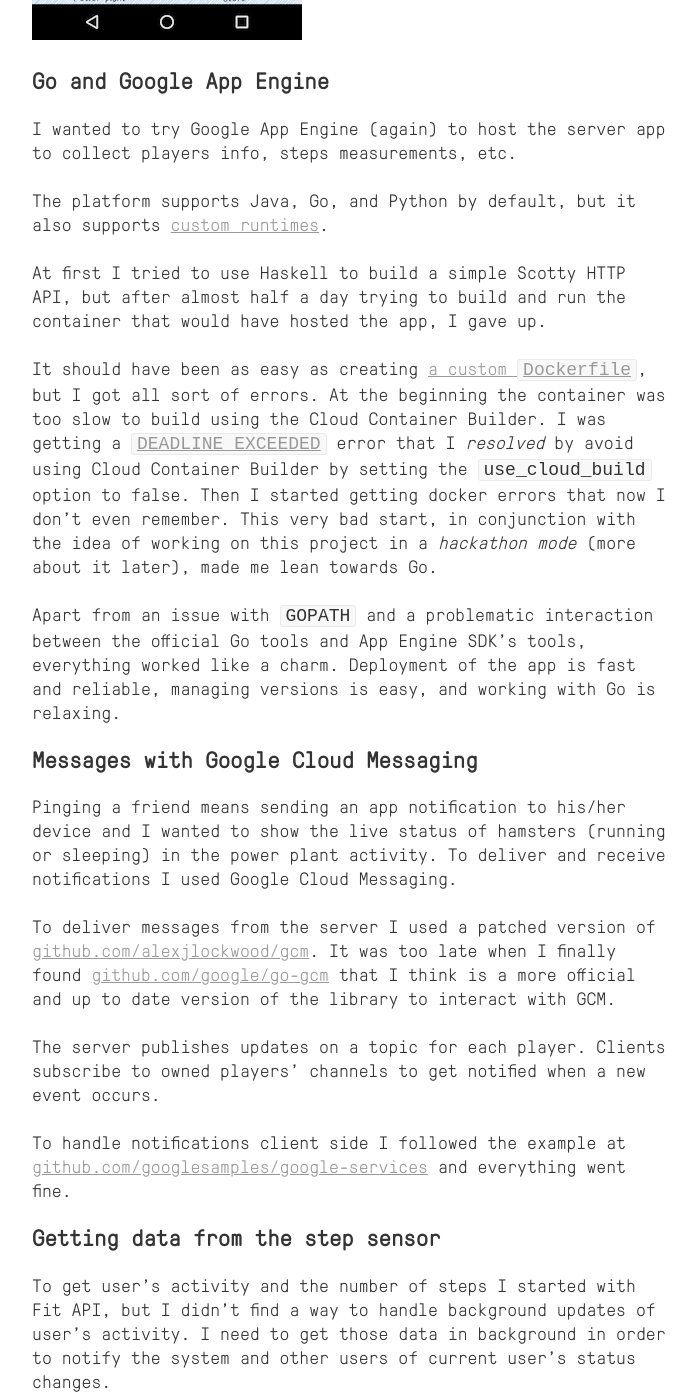
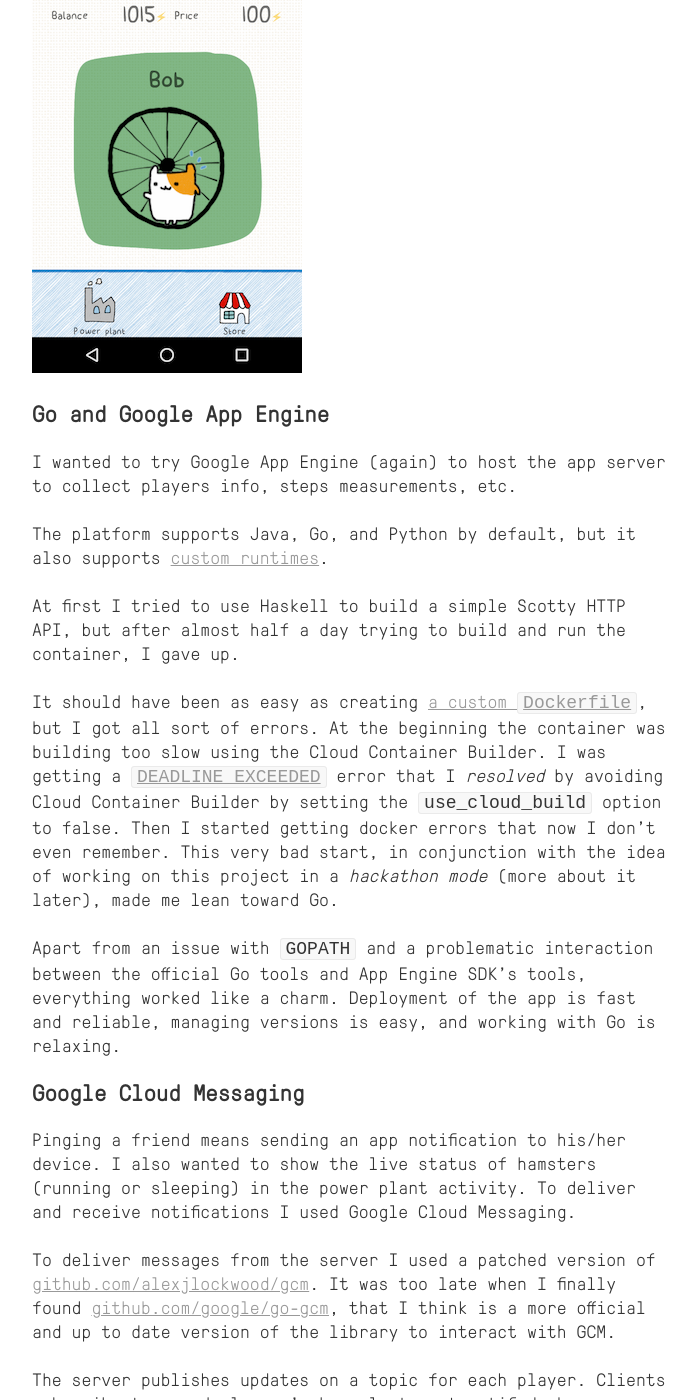
Before and after one commit to curlybracketshq/giovanni.curlybrackets.it, a Jekyll site: the page built from _posts/2016-04-16-android-experiment-contest-post-mortem.markdown, in a window 1280 px wide and 1400 px high, scrolled down 1998 px. Shown: the whole window, without its empty margins (288-984 px from the left). Built offline with Jekyll 4.4.1, drawn with Linux system fonts in a browser that asks for light colours; comment, search, counter and statistics services are not loaded; some of the changed text lies outside the part shown.

Commit message:
Minor updates to latest post
See https://via.hypothes.is/http://www.focustheweb.com/2016/04/16/android-experiment-contest-post-mortem.html

```diff
--- a/_posts/2016-04-16-android-experiment-contest-post-mortem.markdown
+++ b/_posts/2016-04-16-android-experiment-contest-post-mortem.markdown
@@ -45,7 +48,7 @@
 
 ### Go and Google App Engine
 
-I wanted to try Google App Engine (again) to host the server app to collect
+I wanted to try Google App Engine (again) to host the app server to collect
 players info, steps measurements, etc.
 
 The platform supports Java, Go, and Python by default, but it also supports
@@ -53,28 +56,27 @@
 runtimes](https://cloud.google.com/appengine/docs/flexible/custom-runtimes/build).
 
 At first I tried to use Haskell to build a simple Scotty HTTP API, but after
-almost half a day trying to build and run the container that would have hosted
-the app, I gave up.
+almost half a day trying to build and run the container, I gave up.
 
 It should have been as easy as creating [a custom
 `Dockerfile`](http://andywhardy.blogspot.com/2016/01/haskell-rest-api-on-google-app-engine.html),
-but I got all sort of errors. At the beginning the container was too slow to
-build using the Cloud Container Builder. I was getting a
+but I got all sort of errors. At the beginning the container was building too
+slow using the Cloud Container Builder. I was getting a
 [`DEADLINE_EXCEEDED`](https://groups.google.com/d/msg/google-cloud-sdk/DuOdQPy9PoQ/Y9PfXSiXKQAJ)
-error that I *resolved* by avoid using Cloud Container Builder by setting the
+error that I *resolved* by avoiding Cloud Container Builder by setting the
 `use_cloud_build` option to false. Then I started getting docker errors that now
 I don't even remember. This very bad start, in conjunction with the idea of
 working on this project in a *hackathon mode* (more about it later), made me
-lean towards Go.
+lean toward Go.
 
 Apart from an issue with `GOPATH` and a problematic interaction between the
 official Go tools and App Engine SDK's tools, everything worked like a charm.
 Deployment of the app is fast and reliable, managing versions is easy, and
 working with Go is relaxing.
 
-### Messages with Google Cloud Messaging
+### Google Cloud Messaging
 
-Pinging a friend means sending an app notification to his/her device and I
+Pinging a friend means sending an app notification to his/her device. I also
 wanted to show the live status of hamsters (running or sleeping) in the power
 plant activity. To deliver and receive notifications I used Google Cloud
 Messaging.
@@ -82,7 +84,7 @@
 To deliver messages from the server I used a patched version of
 [github.com/alexjlockwood/gcm](https://github.com/alexjlockwood/gcm). It was too
 late when I finally found
-[github.com/google/go-gcm](https://github.com/google/go-gcm) that I think is a
+[github.com/google/go-gcm](https://github.com/google/go-gcm), that I think is a
 more official and up to date version of the library to interact with GCM.
 
 The server publishes updates on a topic for each player. Clients subscribe to
@@ -119,8 +121,8 @@
 screen.
 
 It also turns out that all the drawable resources that you put in the generic
-`res/drawable` directory are handled as *mdpi* resources, and the system scales
-the low density version to the target device's density.
+`res/drawable` directory are handled as *mdpi* resources. Android by default
+scales the low density drawable version to the target device's density.
 
 This meant that a 100 Kb 500x500 png image was getting scaled to a 9 Mb
 1500x1500 image on a *xx-hdpi* device (Nexus 5) and the emulator was reserving
```
Also changed, not shown: other parts of _posts/2016-04-16-android-experiment-contest-post-mortem.markdown (+10 -7 lines), assets/posts/hamusuta.png (added).
